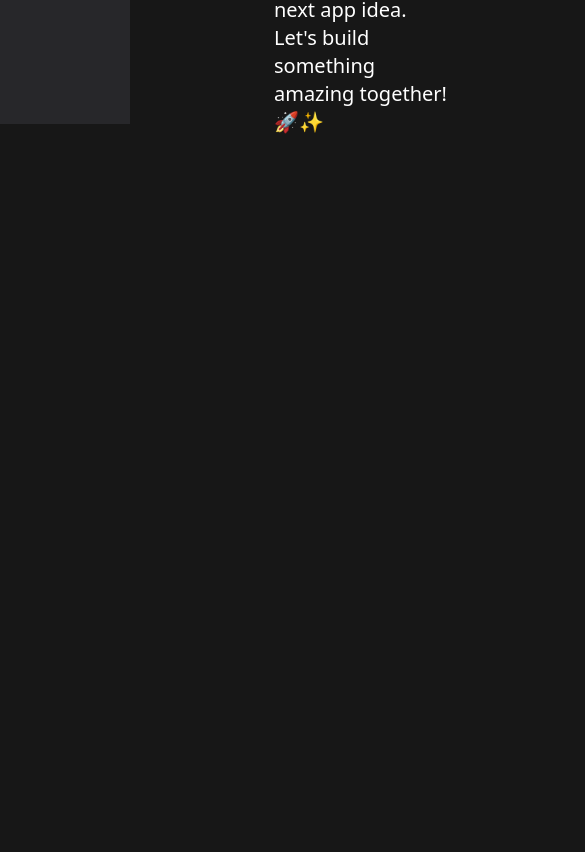
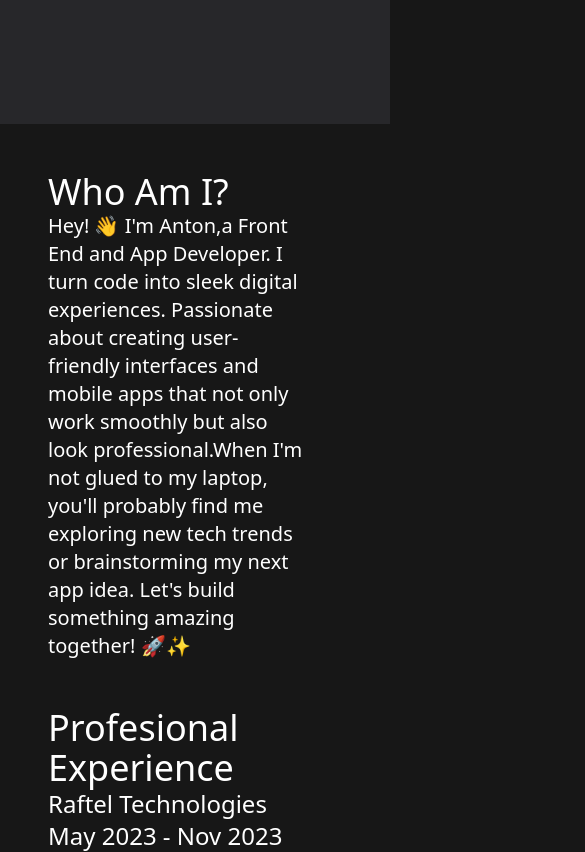
Before and after one commit to antonnprince/My-Portfolio, a plain HTML site: page index.html in a window 390 px wide. Shown: the part 720-1572 px from the top of the page, 585 px wide, since content can reach past the window. Before the commit the page ends 856 px from the top, so only its background shows below. Drawn offline with nearby package versions, Linux system fonts and the light colour scheme.

Commit message:
responsive

```diff
--- a/index.html
+++ b/index.html
@@ -7,10 +7,10 @@
     <meta name="viewport" content="width=device-width, initial-scale=1.0" />
     <script src="https://cdn.tailwindcss.com"></script>
   </head>
-  <body class="bg-neutral-900 font-sans flex flex-row">
+  <body class="bg-neutral-900 font-sans flex flex-col md:flex-row">
     <!-- PROFILE -->
 
-      <div class="flex-col space-y-4 flex bg-zinc-800 h-screen w-1/3 text-white
+      <div class="flex-col space-y-4 flex bg-zinc-800 h-screen w-full md:w-1/3 text-white
       font-semibold font-2xl justify-center items-center">
         <img src="dp.jfif" class="h-64 w-64 rounded-full" />
         <div class="group duration-500 hover:-skew-x-0 drop-shadow-2xl">
@@ -53,7 +53,7 @@
       <!-- PROFILE ENDS -->
 
       <!-- ABOUT SECTION -->
-      <div class="flex flex-row md:flex-col mx-36 mt-12 w-2/3">
+      <div class="flex flex-col mx-12 md:mx-24 lg:mx-36 mt-12 w-2/3 space-y-12">
       <div class="about ">
         <h1 class="text-4xl text-white font-normal">Who Am I?</h1>
         <p class="text-white text-xl font-thin">Hey! 👋 I'm Anton,a Front End and App Developer. I turn code into sleek
@@ -66,8 +66,13 @@
       </div>
 
       <div class="experiences">
+
         <h1 class="text-4xl text-white font-normal">Profesional Experience</h1>
-        <h4 class="text-4xl text-white">Raftel Technologies</h4>
+
+        <div class="flex flex-col md:flex-row w-full">
+        <h4 class="text-2xl text-white">Raftel Technologies</h4>
+        <h2 class="text-2xl text-white md:flex-start">May 2023 - Nov 2023</h2>
+        </div>
 
       </div>
     </div>
```
